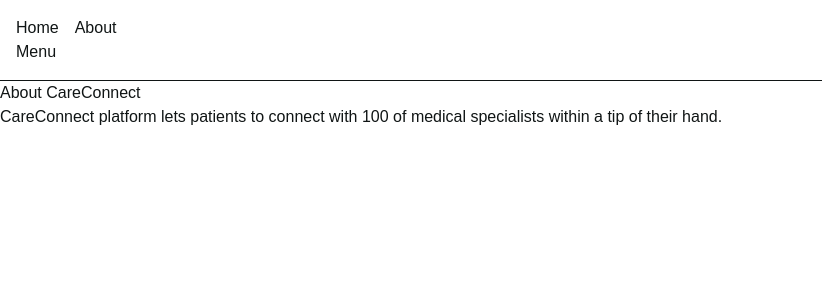
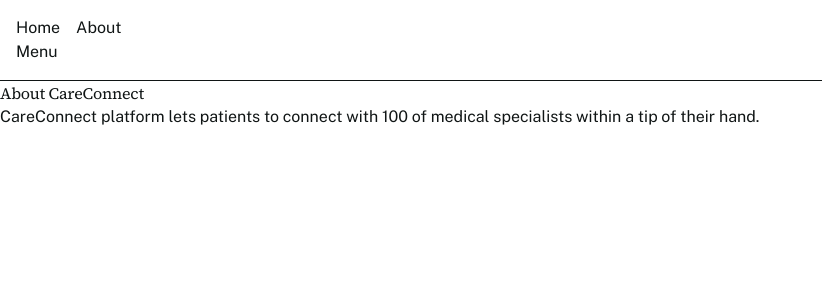
Before and after one commit to NalakaBandara/careconnect-web, a Next.js app: page /about in a window 1280 px wide. Shown: the top 300 px of the page, without its empty margins (0-822 px from the left). Built offline with nearby package versions, Linux system fonts and the light colour scheme.

Commit message:
feat(theme): load Public Sans and Source Serif via next/font

```diff
--- a/src/app/globals.css
+++ b/src/app/globals.css
@@ -35,12 +35,16 @@
   --color-border-strong:  var(--border-strong);
   --color-input:  var(--input);
   --color-destructive: var(--destructive);
-  --font-sans: var(--font-geist-sans);
-  --font-mono: var(--font-geist-mono);
+  --font-sans: var(--font-public-sans);
+  --font-serif: var(--font-source-serif-4);
 }
 
 body {
   background: var(--background);
   color: var(--foreground);
-  font-family: Arial, Helvetica, sans-serif;
 }
+
+h1, h2, h3 {
+  font-family: var(--font-serif);
+  letter-spacing: -0.015em;
+}
--- a/src/app/layout.tsx
+++ b/src/app/layout.tsx
@@ -1,16 +1,16 @@
 import type { Metadata } from "next";
 import Link from "next/link";
-import { Geist, Geist_Mono } from "next/font/google";
+import { Public_Sans, Source_Serif_4 } from "next/font/google";
 import "./globals.css";
 import MobileNav from "@/components/MobileNav";
 
-const geistSans = Geist({
-  variable: "--font-geist-sans",
+const publicSans = Public_Sans({
+  variable: "--font-public-sans",
   subsets: ["latin"],
 });
 
-const geistMono = Geist_Mono({
-  variable: "--font-geist-mono",
+const sourceSerif4 = Source_Serif_4({
+  variable: "--font-source-serif-4",
   subsets: ["latin"],
 });
 
@@ -26,7 +26,7 @@ export default function RootLayout({ children }: LayoutProps<"/">) {
   return (
     <html
       lang="en"
-      className={`${geistSans.variable} ${geistMono.variable} h-full antialiased`}
+      className={`${publicSans.variable} ${sourceSerif4.variable} h-full antialiased`}
     >
       <body className="min-h-full flex flex-col">
         <header className="p-4 border-b">
```
